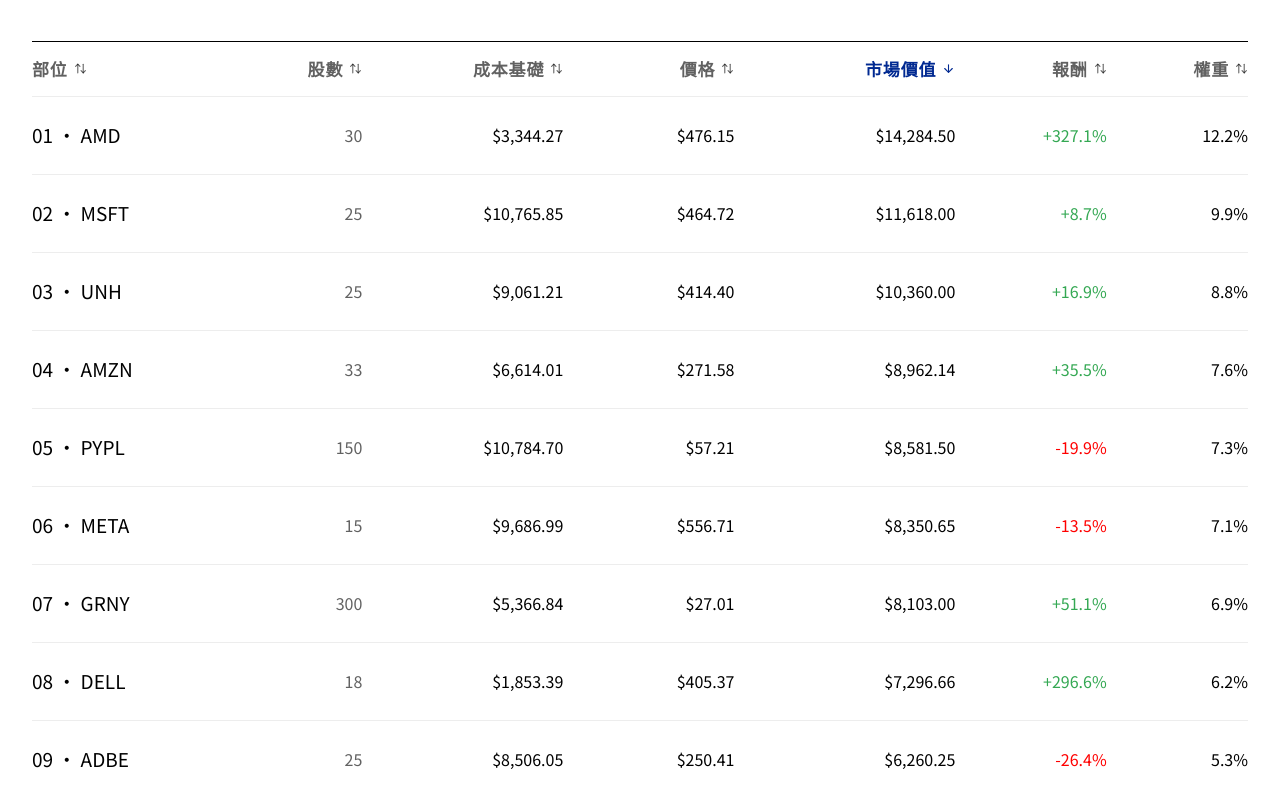
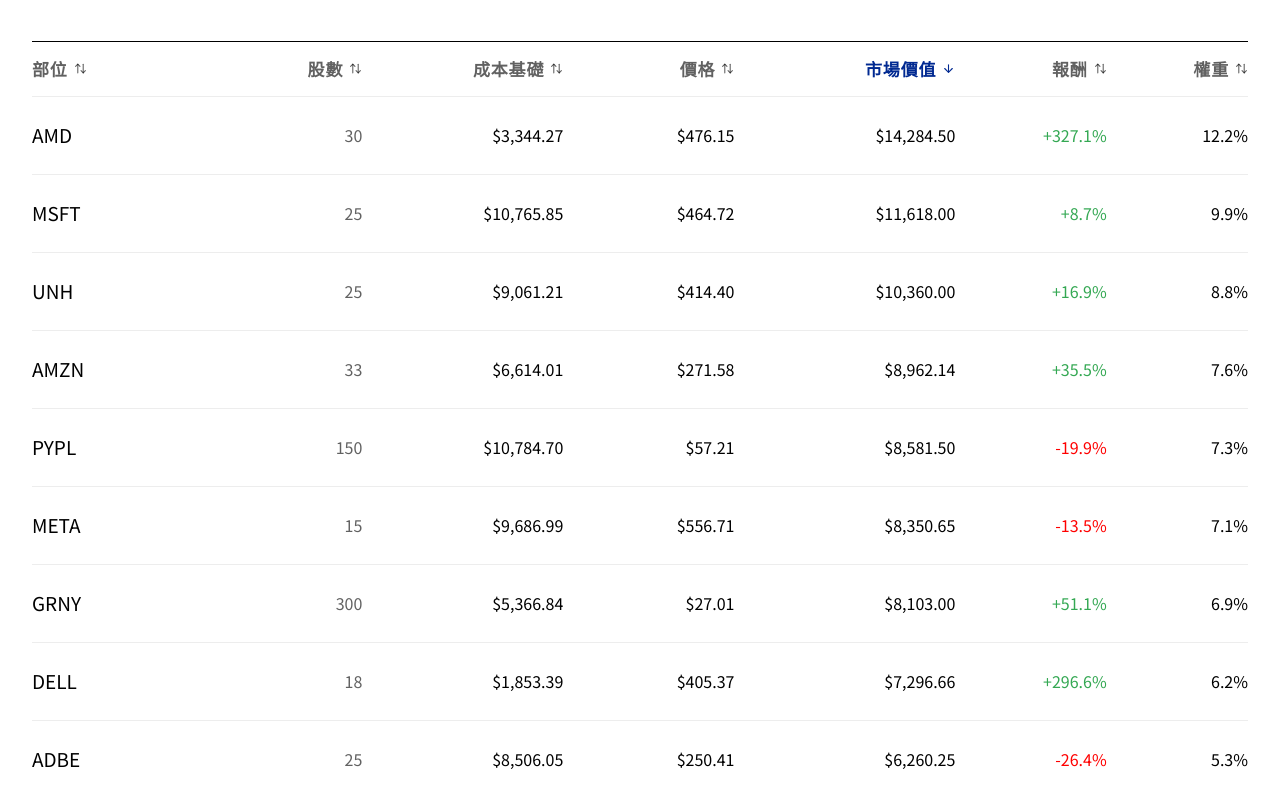
Before and after one commit to Tianyi0510/modern-fundamental-analyst, a Next.js app: page /zh-tw/portfolio in a window 1280 px wide. Shown: the part 1482-2280 px from the top of the page. Built offline with nearby package versions, Linux system fonts and the light colour scheme.

Commit message:
Refine home metrics and portfolio positions (#24)

```diff
--- a/app/globals.css
+++ b/app/globals.css
@@ -87,6 +87,7 @@ a { color: inherit; text-decoration: none; }
 .intro { position: relative; padding: 150px 0 170px; border-bottom: 1px solid var(--gray); }
 .section-number { font: 600 12px var(--font-ui); text-transform: uppercase; letter-spacing: .1em; color: rgba(0,0,0,.62); }
 .home-page .eyebrow, .home-page .section-number { font-size: 17px; text-transform: none; letter-spacing: .05em; }
+.home-page .metric span { font-size: 17px; text-transform: none; letter-spacing: .05em; }
 .intro h2 { margin: 46px 0 0; font-size: clamp(48px, 7vw, 108px); line-height: .95; letter-spacing: -.065em; font-weight: 650; }
 .round-link { position: absolute; right: 0; bottom: 170px; width: 76px; height: 76px; border: 1px solid var(--black); border-radius: 50%; display: grid; place-items: center; font-size: 28px; transition: background .2s ease, color .2s ease; }
 .round-link:hover { background: var(--black); color: var(--white); }
--- a/components/portfolio-table.tsx
+++ b/components/portfolio-table.tsx
@@ -56,9 +56,9 @@ export function PortfolioTable({ holdings, locale = "en" }: PortfolioTableProps)
           </span>;
         })}
       </div>
-      {sortedHoldings.map((holding, index) => (
+      {sortedHoldings.map((holding) => (
         <div className="portfolio-row" role="row" key={holding.symbol}>
-          <span role="cell">{String(index + 1).padStart(2,"0")} · {holding.symbol}</span>
+          <span role="cell">{holding.symbol}</span>
           <span role="cell">{formatShares(holding.shares)}</span>
           <span role="cell">{formatUsd(holding.costBasis)}</span>
           <span role="cell">{formatUsd(holding.price)}</span>
```
